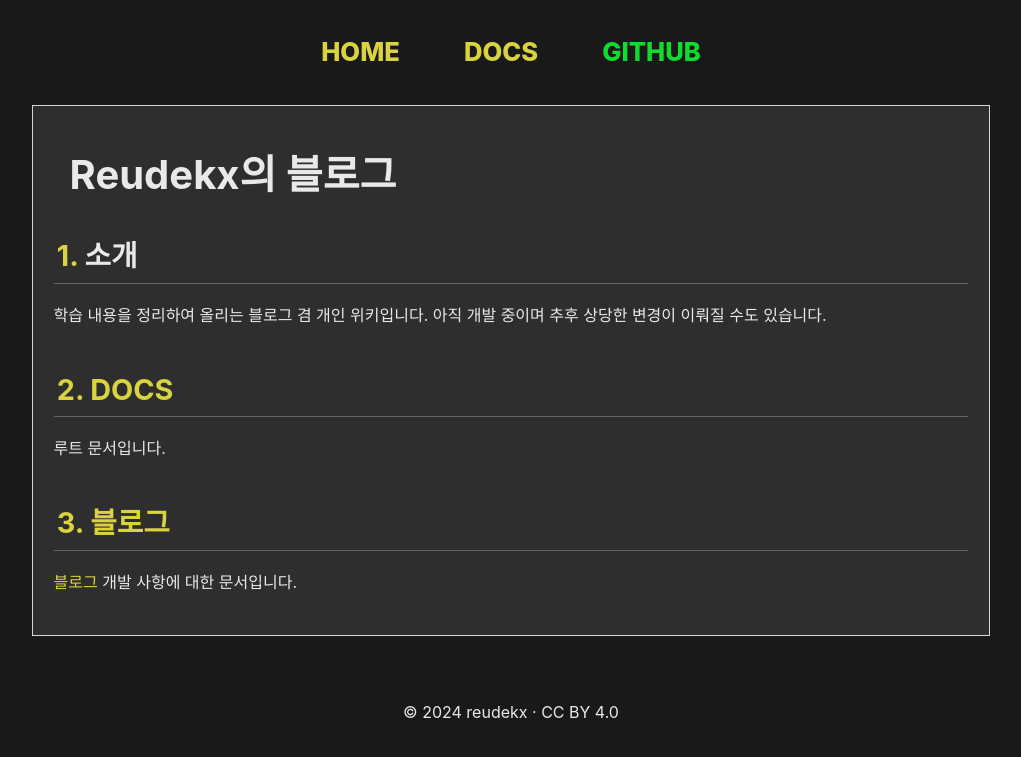
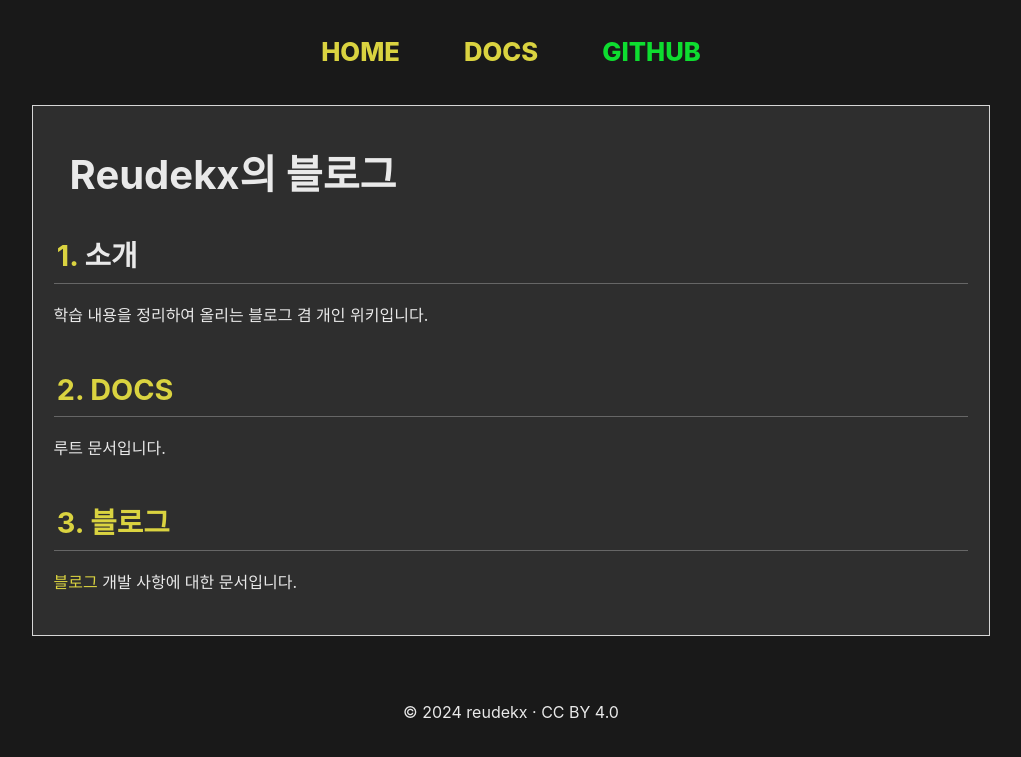
Before and after one commit to reudekx/reudekx.github.io, a Jekyll site: the page built from index.md, in a window 1280 px wide. Shown: the top 757 px of the page, without its empty margins (129-1150 px from the left). Built offline with Jekyll 4.4.1, drawn with Linux system fonts in a browser that asks for light colours.

Commit message:
docs: index.md 업데이트

```diff
--- a/index.md
+++ b/index.md
@@ -10,7 +10,6 @@ title: HOME
 ## 소개
 
 학습 내용을 정리하여 올리는 블로그 겸 개인 위키입니다.
-아직 개발 중이며 추후 상당한 변경이 이뤄질 수도 있습니다.
 
 ## [DOCS](/docs)
 
```
